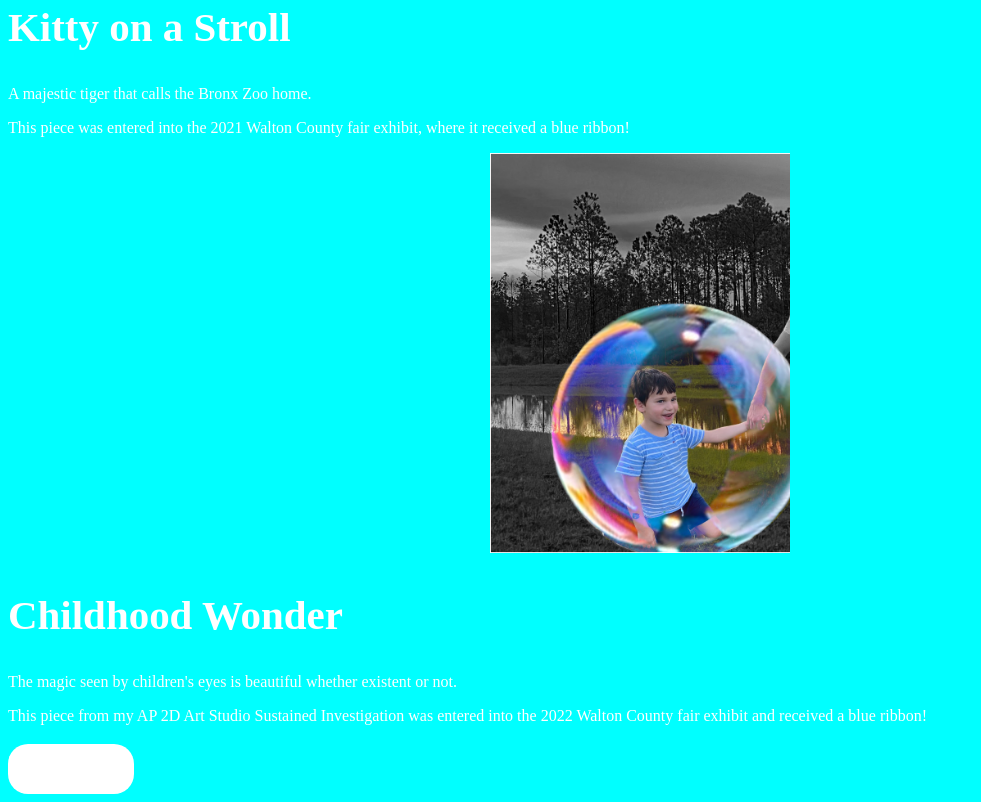
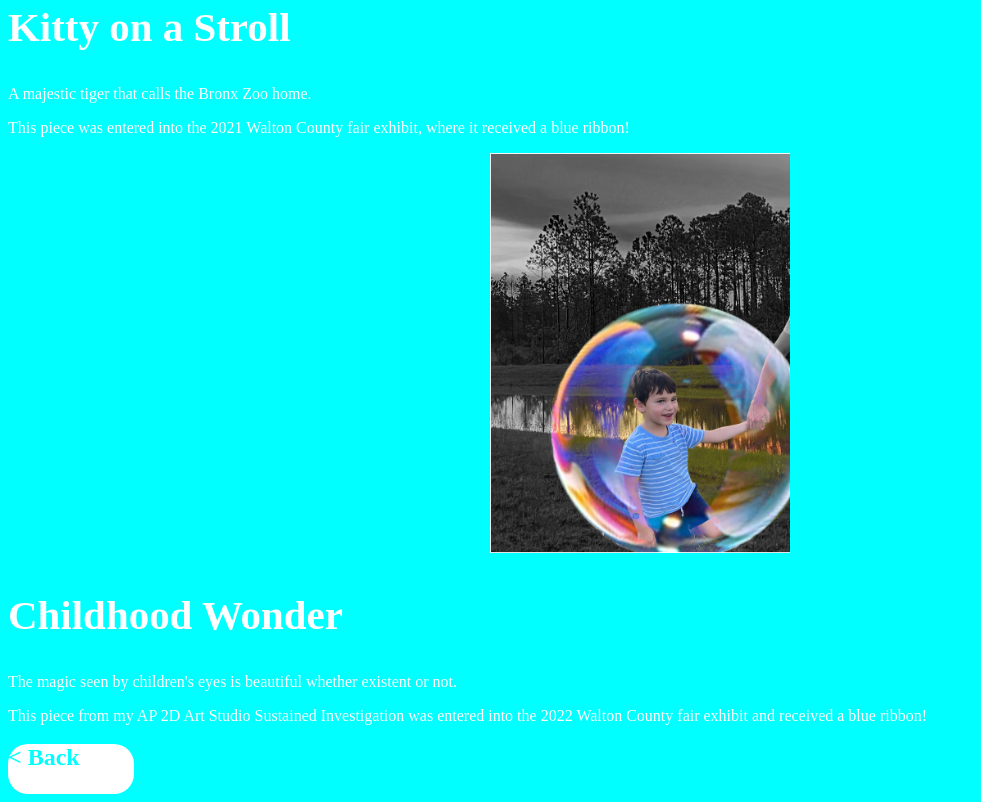
Before and after one commit to kjphw/NestedMenu, a plain HTML site: page awards.html in a window 1280 px wide. Shown: the part 969-1771 px from the top of the page, without its empty margins (0-981 px from the left). Drawn offline with Linux system fonts and the light colour scheme.

Commit message:
Update style.css

```diff
--- a/style.css
+++ b/style.css
@@ -126,6 +126,8 @@ Click nbfs://nbhost/SystemFileSystem/Templates/ClientSide/css.css to edit this t
     text-align: center;
 }
 
+.back{color: aqua;}
+
 body {
     background-color: aqua;
 }
```
